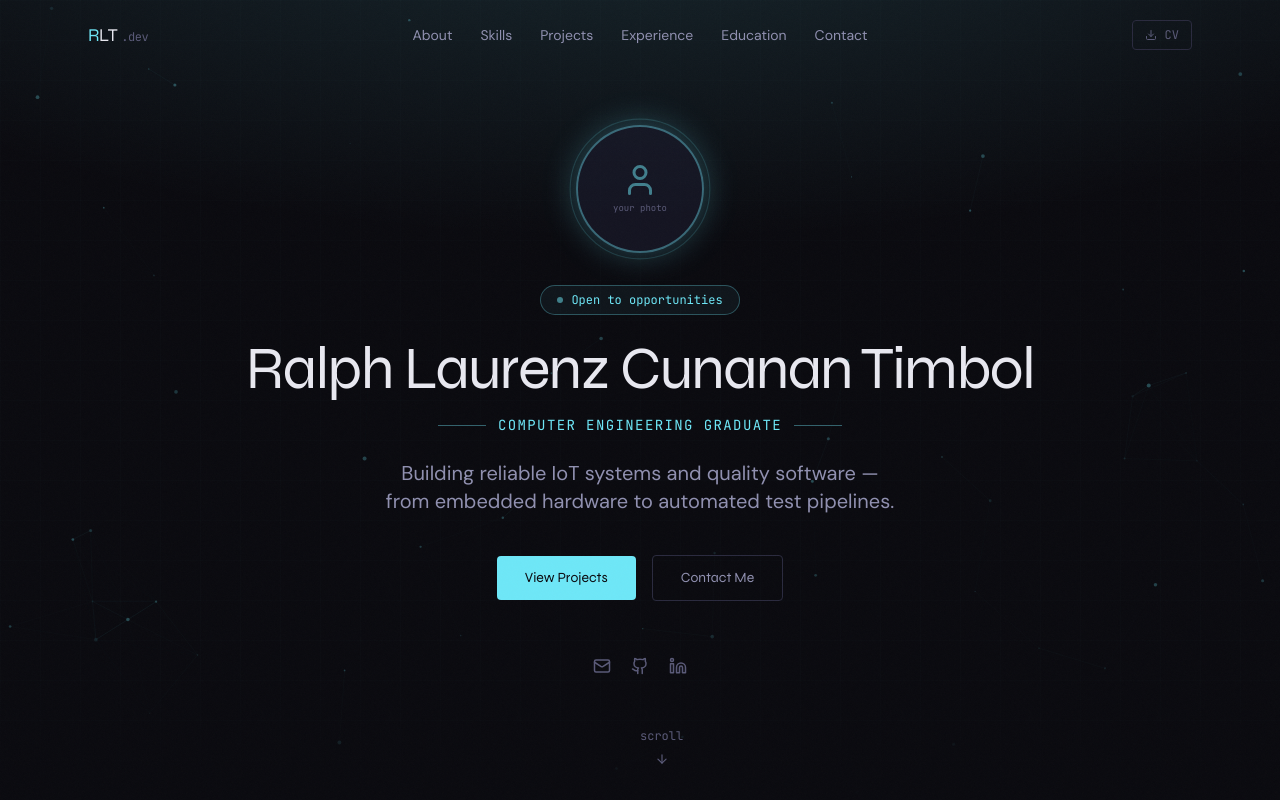
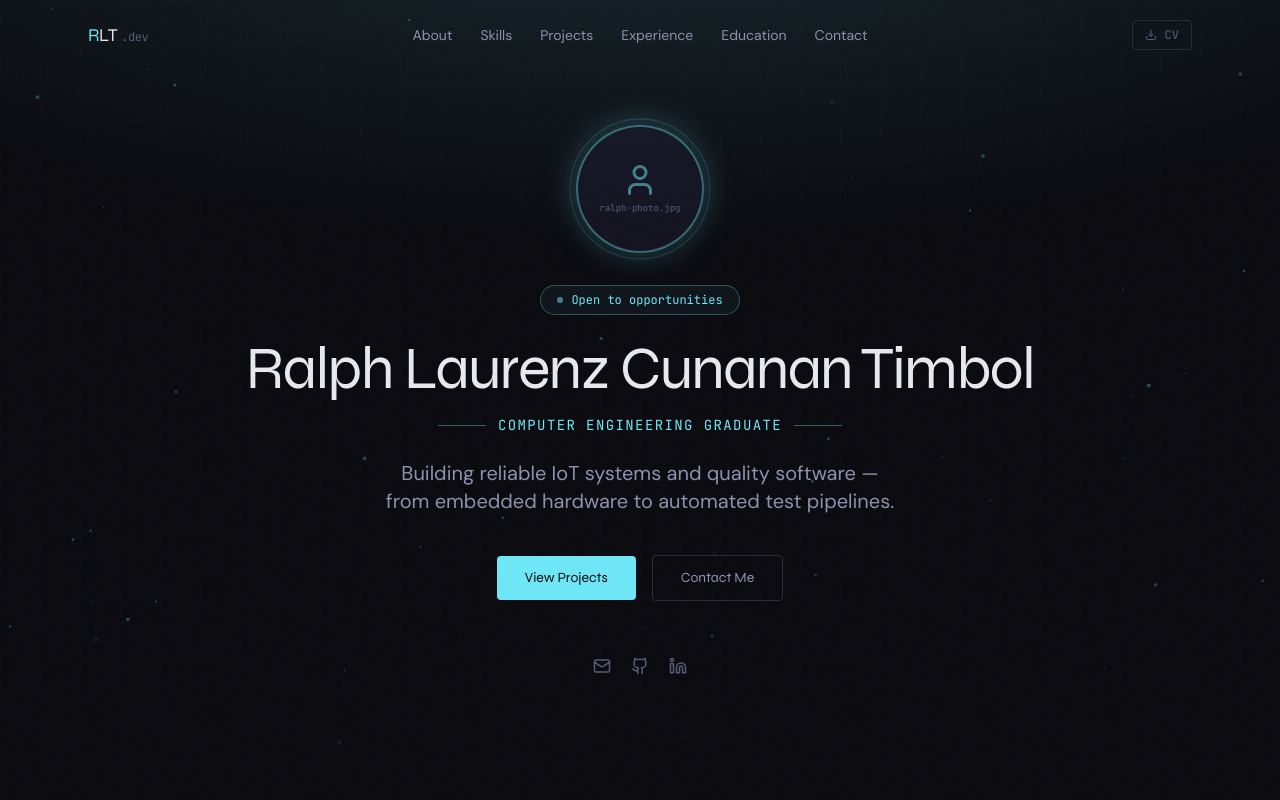
Before and after one commit to ralphlau/portfolio, a Next.js app: page / in a window 1280 px wide. Shown: the top 800 px of the page. Built offline with nearby package versions, Linux system fonts and the light colour scheme.

Commit message:
jpg photo

```diff
--- a/src/components/sections/Hero.tsx
+++ b/src/components/sections/Hero.tsx
@@ -1,7 +1,7 @@
 "use client";
 
 import { useEffect, useRef } from "react";
-import { ArrowDown, Github, Linkedin, Mail, User } from "lucide-react";
+import { Github, Linkedin, Mail, User } from "lucide-react";
 
 export default function Hero() {
   const canvasRef = useRef<HTMLCanvasElement>(null);
@@ -108,7 +108,7 @@ export default function Hero() {
           <div className="relative inline-block">
             <div className="w-28 h-28 md:w-32 md:h-32 rounded-full border-2 border-accent/40 bg-surface/60 flex flex-col items-center justify-center gap-1 overflow-hidden animate-glow-pulse">
               <User size={36} className="text-accent/50" />
-              <span className="font-mono text-[9px] text-text-muted">your photo</span>
+              <span className="font-mono text-[9px] text-text-muted">ralph-photo.jpg</span>
             </div>
             {/* Decorative ring */}
             <div className="absolute inset-0 rounded-full border border-accent/15 scale-110" />
@@ -187,11 +187,6 @@ export default function Hero() {
         </div>
       </div>
 
-      {/* Scroll indicator */}
-      <div className="absolute bottom-8 left-1/2 -translate-x-1/2 flex flex-col items-center gap-2 animate-float">
-        <span className="font-mono text-xs text-text-muted">scroll</span>
-        <ArrowDown size={14} className="text-text-muted" />
-      </div>
     </section>
   );
 }
```
Also changed, not shown: 1 other file (tests, documents, lock files or other folders).
